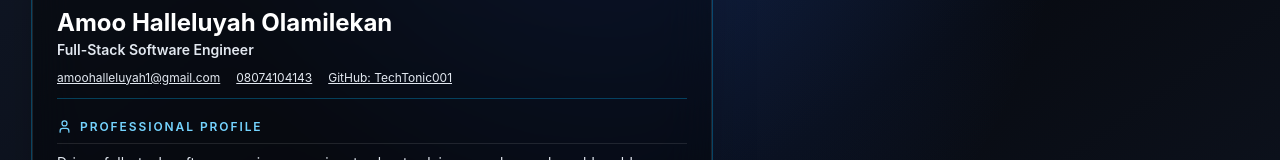
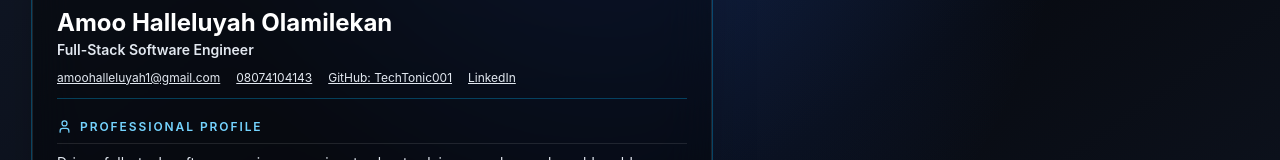
Before and after one commit to TechTonic001/My-Tech-portfolio, a React (Vite) app: page / in a window 1280 px wide. Both pictures are taken after a click on the button "CV". Shown: the part 179-339 px from the top of the page. Built offline with nearby package versions, Linux system fonts and the light colour scheme.

Commit message:
Add LinkedIn links to CvContent and ResumeContent for enhanced connectivity

```diff
--- a/src/App.jsx
+++ b/src/App.jsx
@@ -179,6 +179,14 @@ function CvContent() {
           >
             GitHub: TechTonic001
           </a>
+          <a
+            className="underline"
+            href="https://www.linkedin.com/in/halleluyah-amoo-5aba97356"
+            target="_blank"
+            rel="noreferrer"
+          >
+            LinkedIn
+          </a>
         </div>
       </header>
 
@@ -261,6 +269,14 @@ function ResumeContent() {
             rel="noreferrer"
           >
             GitHub
+          </a>
+          <a
+            className="underline"
+            href="https://www.linkedin.com/in/halleluyah-amoo-5aba97356"
+            target="_blank"
+            rel="noreferrer"
+          >
+            LinkedIn
           </a>
         </p>
       </header>
```
